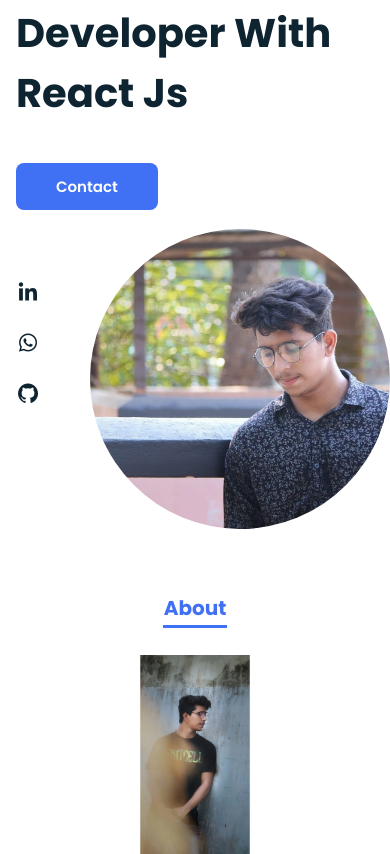
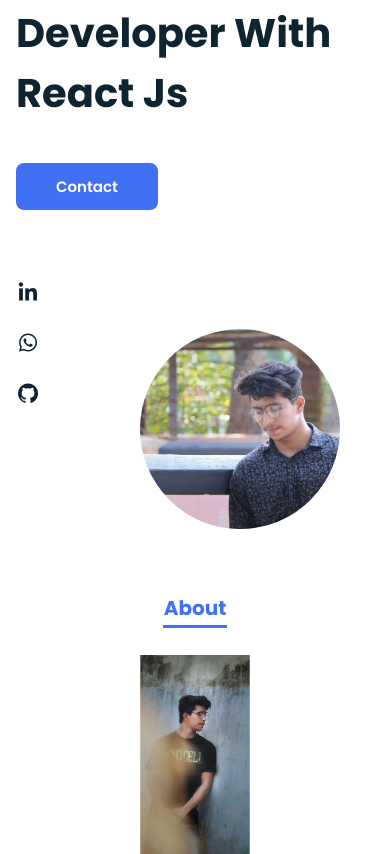
Before and after one commit to Ahsan5313/project-52, a PHP site: page / in a window 390 px wide. Shown: the part 315-1169 px from the top of the page. Run offline with PHP 8.4, Linux system fonts and the light colour scheme.

Commit message:
Update styles.css

```diff
--- a/assets/css/styles.css
+++ b/assets/css/styles.css
@@ -478,6 +478,15 @@ img{
 }
 }
 
+@media(max-width:460px){
+
+  .home__img img {
+    height: 200px;
+    margin: auto;
+}
+}
+
+
 
 /*loader*/
 .loader {
```
